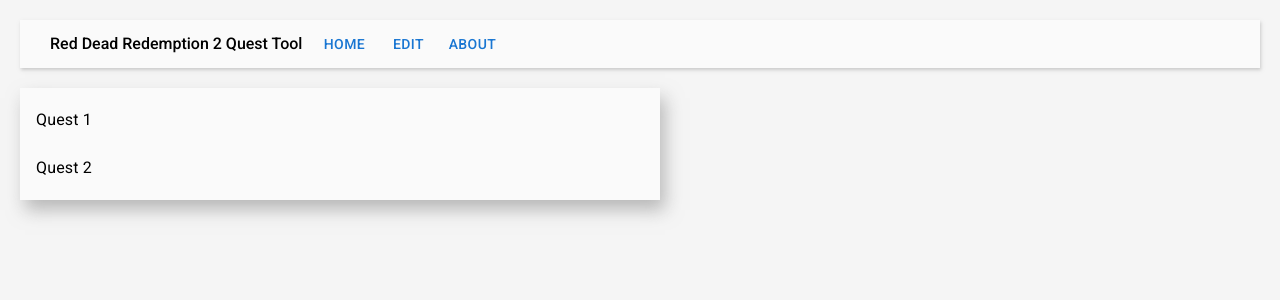
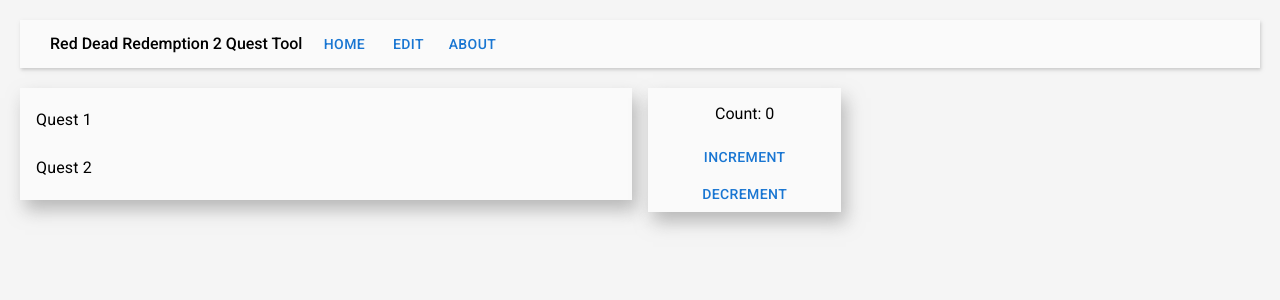
Before and after one commit to Nikurasuu/rdr2quest, a React (Create React App) app: page / in a window 1280 px wide. Shown: the top 300 px of the page. Built offline with nearby package versions, Linux system fonts and the light colour scheme.

Commit message:
Added Counter Component

```diff
--- a/src/App.css
+++ b/src/App.css
@@ -1,4 +1,9 @@
 @import url('https://fonts.googleapis.com/css2?family=Roboto:wght@300;400;500;700&display=swap');
+
+.App {
+  margin-left: 20px;
+  margin-right: 20px;
+}
 
 .title {
   font-family: 'Roboto', sans-serif;
@@ -12,16 +17,27 @@
 .NavBar {
   box-shadow: var(--shadow-elevation-low);
   display: flex;
-  margin: 20px 20px;
+  margin-top: 20px;
+  margin-bottom: 20px;
   padding: 0px 20px;
   background-color: #fafafa;
 }
 
 .QuestList{
-  width: 50%;
-  margin: 20px 20px;
   box-shadow: var(--shadow-elevation-medium);
   background-color: #fafafa;
+}
+
+.Counter {
+  box-shadow: var(--shadow-elevation-medium);
+  background-color: #fafafa;
+  display: flex;
+  flex-direction: column;
+  align-items: center;
+}
+
+.AvocadoImage {
+  width: 100%;
 }
 
 :root {
--- a/src/App.js
+++ b/src/App.js
@@ -2,14 +2,27 @@
 import NavBar from './components/NavBar';
 import QuestList from './components/QuestList.js';
 import FadeIn from './components/FadeIn';
+import Counter from './components/Counter';
+import { Grid } from '@mui/material';
 
 function App() {
   return (
     <div className="App">
       <NavBar />
-      <FadeIn duration={600}>
-        <QuestList />
-      </FadeIn>
+      <Grid container spacing={2}>
+        <Grid item xs={12} sm={6}>
+          <FadeIn duration={600}>
+            <QuestList />
+          </FadeIn>
+        </Grid>
+        <Grid item xs={12} sm={2}>
+          <FadeIn duration={600}>
+            <div className="Counter">
+              <Counter />
+            </div>
+          </FadeIn>
+        </Grid>
+      </Grid>
     </div>
   );
 }
--- /dev/null
+++ b/src/components/Counter.js
@@ -0,0 +1,21 @@
+import React from 'react';
+import { Button } from '@mui/material';
+
+function App() {
+    return (
+        <Counter />
+    );
+}
+
+function Counter() {
+    const [count, setCount] = React.useState(0);
+    return (
+        <>
+            <p>Count: {String(count)}</p>
+            <Button onClick={() => setCount(count + 1)}>Increment</Button>
+            <Button onClick={() => setCount(count - 1)}>Decrement</Button>
+        </>
+    );
+}
+
+export default App;
--- a/src/components/NavBar.js
+++ b/src/components/NavBar.js
@@ -1,6 +1,6 @@
 import Button from '@mui/material/Button';
 
-function NavBar() {
+function App() {
   return (
     <div className="NavBar">
       <p className='title'>Red Dead Redemption 2 Quest Tool</p>
@@ -11,4 +11,4 @@
   );
 }
 
-export default NavBar;
+export default App;
--- a/src/components/QuestList.js
+++ b/src/components/QuestList.js
@@ -3,12 +3,11 @@
 import ListItemButton from "@mui/material/ListItemButton";
 import ListItemText from "@mui/material/ListItemText";
 import { List } from "@mui/material";
-import Box from '@mui/material/Box';
 
-function QuestList() {
+function App() {
   return (
     <div className="QuestList">
-      <Box>
+
         <List>
 
           <ListItem disablePadding>
@@ -24,9 +23,9 @@
           </ListItem>
 
         </List>
-      </Box>
+
     </div>
   );
 }
 
-export default QuestList;
+export default App;
```
Also changed, not shown: src/components/avocado.png (added).
